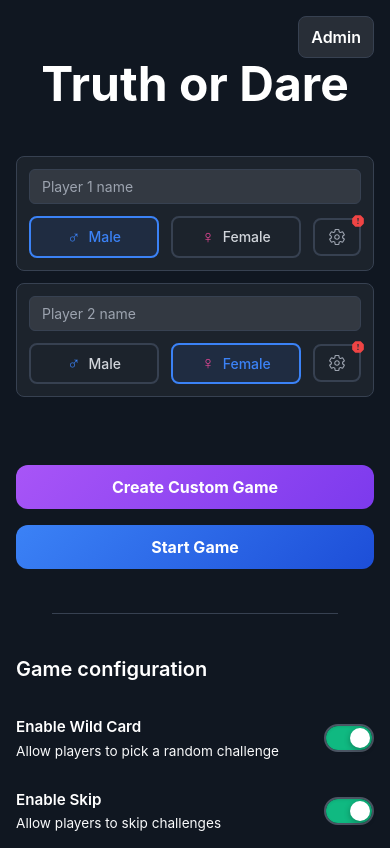
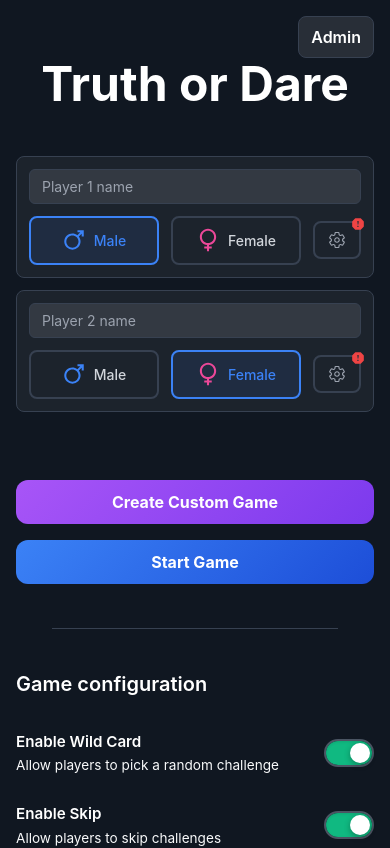
Before and after one commit to mightyeagle5/truth-or-dare, a React (Vite) app: page / in a window 390 px wide. Shown: the top 848 px of the page. Built offline with nearby package versions, Linux system fonts and the light colour scheme; no server answers.

Commit message:
Fix mobile gender icon alignment with React Icons
- Replaced Unicode symbols (♂♀) with React Icons (IoMaleSharp, IoFemaleSharp)
- Fixed build error caused by invalid JSX in constants.ts
- Updated CSS for better mobile icon centering
- React Icons provide consistent rendering across all devices

```diff
--- a/src/components/forms/GenderRadio.module.css
+++ b/src/components/forms/GenderRadio.module.css
@@ -74,6 +74,10 @@
     align-items: center;
     justify-content: center;
     height: 1.2em;
+    /* Mobile-specific fixes for React Icons */
+    line-height: 1;
+    vertical-align: middle;
+    font-size: 1.5em; /* Slightly larger for better mobile rendering */
   }
 }
 
@@ -100,5 +104,9 @@
     align-items: center;
     justify-content: center;
     height: 1.2em;
+    /* Mobile-specific fixes for React Icons */
+    line-height: 1;
+    vertical-align: middle;
+    font-size: 1.5em; /* Slightly larger for better mobile rendering */
   }
 }
--- a/src/components/forms/GenderRadio.tsx
+++ b/src/components/forms/GenderRadio.tsx
@@ -1,5 +1,6 @@
 import React from 'react'
-import { GENDER_COLORS, GENDER_ICONS } from '../../lib/constants'
+import { IoFemaleSharp, IoMaleSharp } from "react-icons/io5"
+import { GENDER_COLORS } from '../../lib/constants'
 import type { Gender } from '../../types'
 import styles from './GenderRadio.module.css'
 
@@ -30,7 +31,7 @@ export const GenderRadio: React.FC<GenderRadioProps> = ({
           className={styles.icon}
           style={{ color: GENDER_COLORS.male }}
         >
-          {GENDER_ICONS.male}
+          <IoMaleSharp />
         </span>
         <span className={styles.label}>Male</span>
       </label>
@@ -49,7 +50,7 @@ export const GenderRadio: React.FC<GenderRadioProps> = ({
           className={styles.icon}
           style={{ color: GENDER_COLORS.female }}
         >
-          {GENDER_ICONS.female}
+          <IoFemaleSharp />
         </span>
         <span className={styles.label}>Female</span>
       </label>
--- a/src/lib/constants.ts
+++ b/src/lib/constants.ts
@@ -22,6 +22,7 @@ export const GENDER_ICONS = {
   female: '♀'
 } as const
 
+
 export const MAX_PLAYERS = 8
 export const MIN_PLAYERS = 2
 export const CONSECUTIVE_LIMIT = 2
```
